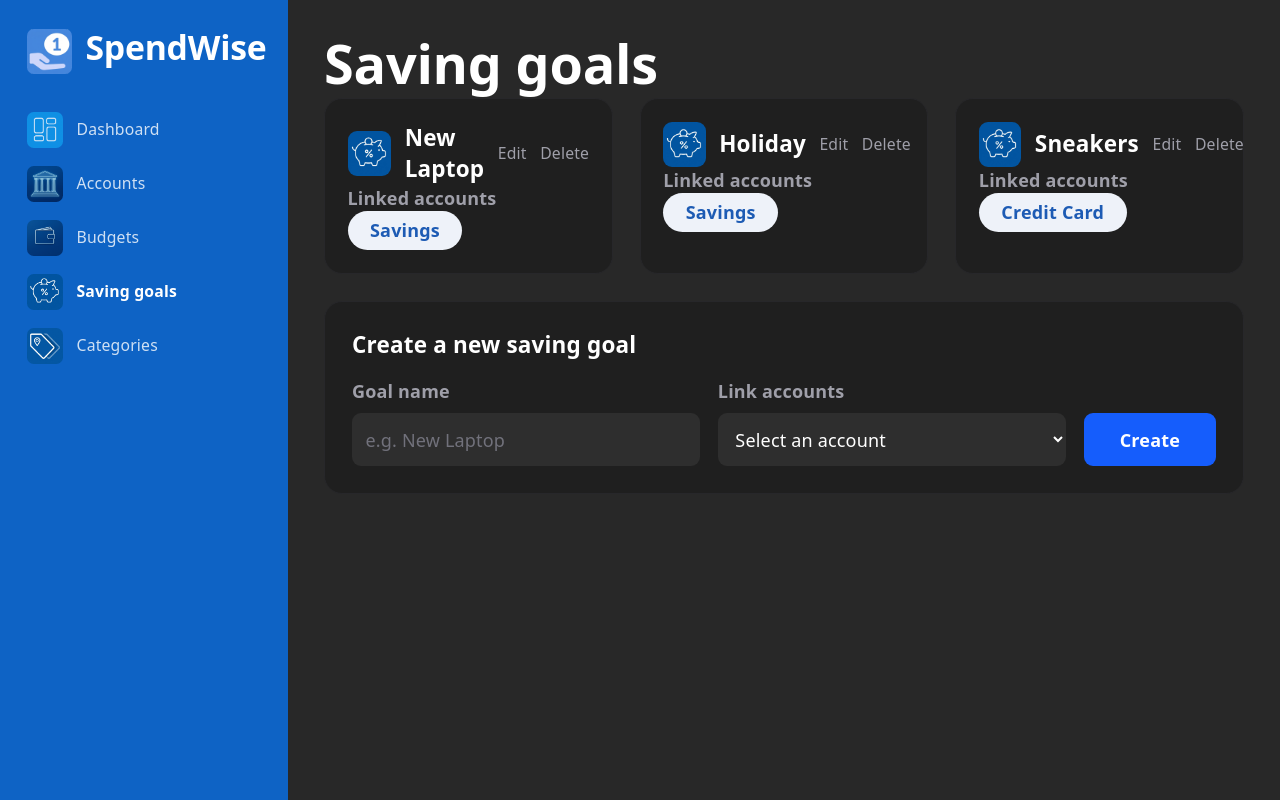
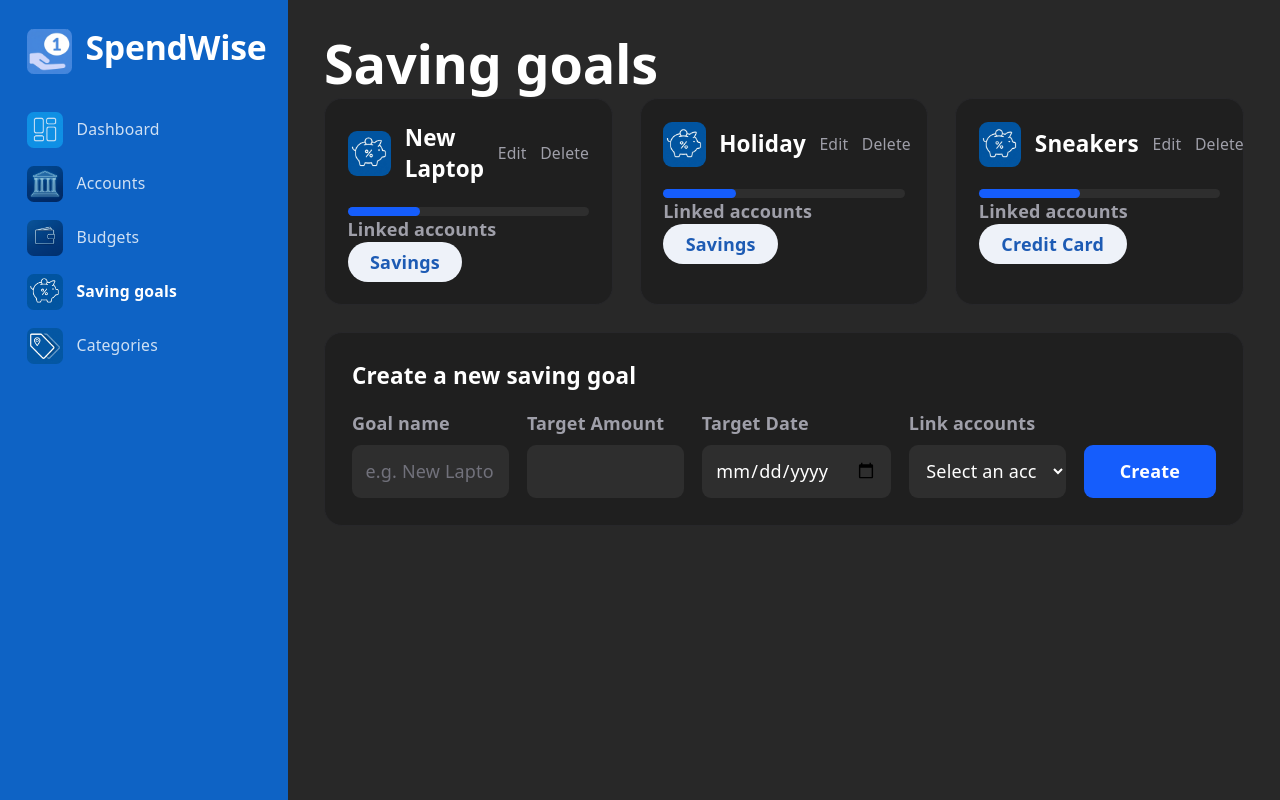
Before and after one commit to eri892821/SpendWise2, a React (Vite) app in the folder SpendWise/: page /savinggoals in a window 1280 px wide. Built offline with nearby package versions, Linux system fonts and the light colour scheme.

Commit message:
added a pop up to savings goals when you click on a goal

```diff
--- a/SpendWise/src/SavingGoals.jsx
+++ b/SpendWise/src/SavingGoals.jsx
@@ -3,53 +3,105 @@ import savingsIcon from './assets/Gemini_Generated_Image_59avso59avso59av.jpg'
 
 const accountOptions = ['Current Account', 'Savings', 'Credit Card', 'Cash']
 
+const formatMoney = (n) => 'R' + Number(n).toLocaleString('en-ZA')
+
+const formatDate = (d) =>
+  new Date(d).toLocaleDateString('en-ZA', { day: 'numeric', month: 'short', year: 'numeric' })
+
+const daysLeft = (d) => Math.ceil((new Date(d) - new Date()) / 86400000)
+
 function SavingGoals() {
    const [goals, setGoals] = useState([
-    { id: 1, name: 'New Laptop', accounts: ['Savings'] },
-    { id: 2, name: 'Holiday', accounts: ['Savings'] },
-    { id: 3, name: 'Sneakers', accounts: ['Credit Card'] },
+    { id: 1, name: 'New Laptop', accounts: ['Savings'],target: 15000, saved: 4500, date: '2027-03-01', details: '' ,
+      contributions: [
+      { id: 101, amount: 3000, date: '2026-09-15' },
+      { id: 102, amount: 1500, date: '2026-10-01' },
+  ] },
+    { id: 2, name: 'Holiday', accounts: ['Savings'],target: 50000, saved: 15000, date: '2027-06-25', details: '',
+      contributions: [
+      { id: 101, amount: 3000, date: '2026-09-15' },
+      { id: 102, amount: 1500, date: '2026-10-01' },
+  ] },
+    { id: 3, name: 'Sneakers', accounts: ['Credit Card'],target: 1200, saved: 500, date: '2027-01-01', details: '',
+      contributions: [
+      { id: 101, amount: 3000, date: '2026-09-15' },
+      { id: 102, amount: 1500, date: '2026-10-01' },
+  ] },
   ])
 
    const [name, setName] = useState('')
    const [selected, setSelected] = useState([])
    const [editingId, setEditingId] = useState(null)
 
+   const [target, setTarget] = useState('')
+   const [date,setDate] = useState('')
+   const [openId,setOpenId] = useState(null)      /*id of the goal that is currently open for contribution*/
+   const [amount,setAmount] = useState('')        /*amount that the user contributes*/
 
-  const toggleAccount = (acc) => {
-    if (selected.includes(acc)) {
-      setSelected(selected.filter((a) => a !== acc))
-    } else {
-      setSelected(selected.concat(acc))
-    }
-  }
+    /*Code for the goal that pops up with the goal percentage calculation completion*/
+    const openGoal= goals.find ((g) => g.id === openId)
+    const percent= (g)=> Math.min(100, Math.round (g.saved / g.target * 100))
 
-  const handleSubmit = (event) => {
+    const handleSubmit= (event) => {
       event.preventDefault()
-    if (selected.length === 0) return
+      if(selected.length === 0) return
 
-    if (editingId) {
+      if(editingId){
         setGoals(
           goals.map((g) =>
-          g.id === editingId ? { ...g, name: name, accounts: selected } : g
+            g.id === editingId ?
+           { ...g, name: name, accounts: selected, target:Number(target), date:date }
+            : g
           )
         )
       } else {
-      setGoals(goals.concat({ id: Date.now(), name: name, accounts: selected }))
+        setGoals(
+          goals.concat({
+            id: Date.now(),
+            name: name,
+            accounts: selected,
+            target:Number(target),
+            date:date,
+            saved:0,
+            details: ''
+          })
+        )
       }
 
       setName('')
       setSelected([])
       setEditingId(null)
+      setTarget('')
+      setDate('')
     }
 
     const startEdit = (goal) => {
       setEditingId(goal.id)
       setName(goal.name)
       setSelected(goal.accounts)
+      setTarget(goal.target)
+      setDate(goal.date)
     }
+
     const handleDelete = (id) => {
       setGoals(goals.filter((g) => g.id !== id))
     }
+
+    const addContribution= (event)=>{
+      event.preventDefault()
+      setGoals (
+        goals.map((g) =>
+          g.id === openId ? {...g, saved: g.saved + Number(amount)} : g
+        )
+      )
+      setAmount('')
+    }
+
+    {/*Code to save the details of the goal as user type*/}
+    const updateDetails =(text)=> {
+      setGoals(goals.map((g) => g.id === openId ? {...g, details:text} : g) )
+    }
+
 
   return (
     <div>
@@ -57,17 +109,35 @@ function SavingGoals() {
 
       <div className="grid grid-cols-3 gap-6">
         {goals.map((g) => (
-         <div key={g.id} className="bg-[#1f1f1f] text-white p-5 rounded-2xl border border-zinc-800">
+         <div
+           key={g.id}
+           onClick={() => setOpenId(g.id)}
+           className="bg-[#1f1f1f] text-white p-5 rounded-2xl border border-zinc-800 cursor-pointer">
 
             <div className="flex items-center gap-3">
               <img src={savingsIcon} alt="Saving Goals" className="w-10 h-10 object-cover rounded-lg" />
               <h3 className="flex-1 text-xl font-bold">{g.name}</h3>
-              <button onClick={() => startEdit(g)} className="text-sm text-zinc-400 hover:text-white">
+
+           {/*stopPropagation so that the edit and delete buttons don't trigger the pop up*/}
+
+              <button onClick={(e) => {
+                e.stopPropagation();
+                startEdit(g);}}
+                className="text-sm text-zinc-400 hover:text-white">
                 Edit
               </button>
-              <button onClick={() => handleDelete(g.id)} className="text-sm text-zinc-400 hover:text-red-400">
+
+              <button onClick={(e) => {
+                e.stopPropagation();
+                handleDelete(g.id);}}
+                className="text-sm text-zinc-400 hover:text-red-400">
                 Delete
               </button>
+            </div>
+
+            {/*Progress bar for individual goals on cards*/}
+            <div className="mt-5 w-full h-2 bg-[#2e2e2e] rounded-full">
+              <div className="h-full bg-blue-600 rounded-full" style={{ width: percent(g) + '%' }} />
             </div>
 
            <p className="text-zinc-400 font-bold mt-5 mb-3">Linked accounts</p>
@@ -88,7 +158,7 @@ function SavingGoals() {
           {editingId ? 'Edit saving goal' : 'Create a new saving goal'}
         </h3>
 
-        <form onSubmit={handleSubmit}  className="flex items-end gap-4">
+        <form onSubmit={handleSubmit}  className="flex flex-wrap items-end gap-4">
           <div className="flex-1">
             <label className="block text-zinc-400 font-bold mb-2">Goal name</label>
             <input
@@ -101,16 +171,38 @@ function SavingGoals() {
             />
           </div>
 
+      {/*Target Amount*/ }
+      <div className="flex-1">
+        <label className="block text-zinc-400 font-bold mb-2">Target Amount</label>
+        <input
+          type="number"
+          min="1"
+          value = {target}
+          onChange={(e) => setTarget(e.target.value)}
+          className="w-full bg-[#2e2e2e] rounded-lg p-3 text-white placeholder-zinc-500 focus:outline-none"
+          required
+          />
+       </div>
+
+   {/*Target Date*/ }
+    <div className="flex-1">
+      <label className="block text-zinc-400 font-bold mb-2">Target Date</label>
+      <input
+        type="date"
+        value={date}
+        onChange={(e) => setDate(e.target.value)}
+        className="w-full bg-[#2e2e2e] rounded-lg p-3 text-white placeholder-zinc-500 focus:outline-none"
+        required
+      />
+    </div>
+
  <div className="flex-1">
   <label className="block text-zinc-400 font-bold mb-2">
     Link accounts
   </label>
-
   <select
     value={selected[0] || ""}
-    onChange={(e) =>
-      setSelected(e.target.value ? [e.target.value] : [])
-    }
+    onChange={(e) => setSelected(e.target.value ? [e.target.value] : [])}
     className="w-full bg-[#2e2e2e] rounded-lg p-3 text-white focus:outline-none"
     required
   >
@@ -132,8 +224,68 @@ function SavingGoals() {
 </button>
 </form>
 </div>
+
+{/*Pop up for goal when user clicks on the goal*/}
+{openGoal && (
+  <div
+    onClick={() => setOpenId(null)}
+    className="fixed inset-0 bg-black bg-opacity-50 flex items-center justify-center z-50">
+    <div
+      onClick={(e) => e.stopPropagation()}
+      className="bg-[#1f1f1f] text-white p-6 rounded-2xl border border-zinc-800 w-[500px]">
+
+      <div className="flex justify-between items-center mb-4">
+              <h3 className="text-2xl font-bold">{openGoal.name}</h3>
+              <button onClick={() => setOpenId(null)} className="text-zinc-400 hover:text-white text-2xl">×</button>
             </div>
 
+
+   {/*Percentage and progress bar for saving goal*/}
+   <p className="text-5xl font-bold mb-2">{percent(openGoal)}%</p>
+            <div className="w-full h-4 bg-[#2e2e2e] rounded-full mb-2">
+              <div
+                className="h-full bg-blue-600 rounded-full"
+                style={{ width: percent(openGoal) + '%' }}
+              />
+            </div>
+            <p className="text-zinc-400 font-bold mb-4">
+              R{openGoal.saved} of R{openGoal.target}
+            </p>
+
+        {/* date */}
+            <p className="text-zinc-400 font-bold mb-4">Target date: {openGoal.date}</p>
+
+        {/* details */}
+            <label className="block text-zinc-400 font-bold mb-2">Details</label>
+            <textarea
+              rows="3"
+              value={openGoal.details}
+              onChange={(e) => updateDetails(e.target.value)}
+              placeholder="Add details..."
+              className="w-full bg-[#2e2e2e] rounded-lg p-3 text-white placeholder-zinc-500 focus:outline-none mb-4"
+            />
+
+        {/* record contribution */}
+            <form onSubmit={addContribution} className="flex gap-3">
+              <input
+                type="number"
+                min="1"
+                placeholder="Amount (R)"
+                value={amount}
+                onChange={(e) => setAmount(e.target.value)}
+                className="flex-1 bg-[#2e2e2e] rounded-lg p-3 text-white placeholder-zinc-500 focus:outline-none"
+                required
+              />
+              <button type="submit" className="bg-blue-600 hover:bg-blue-500 font-bold px-6 rounded-lg">
+                Add
+              </button>
+            </form>
+          </div>
+        </div>
+      )}
+      </div>
   )
   }
+
+
 export default SavingGoals
```
Lines whose indentation alone changed are shown as unchanged.
